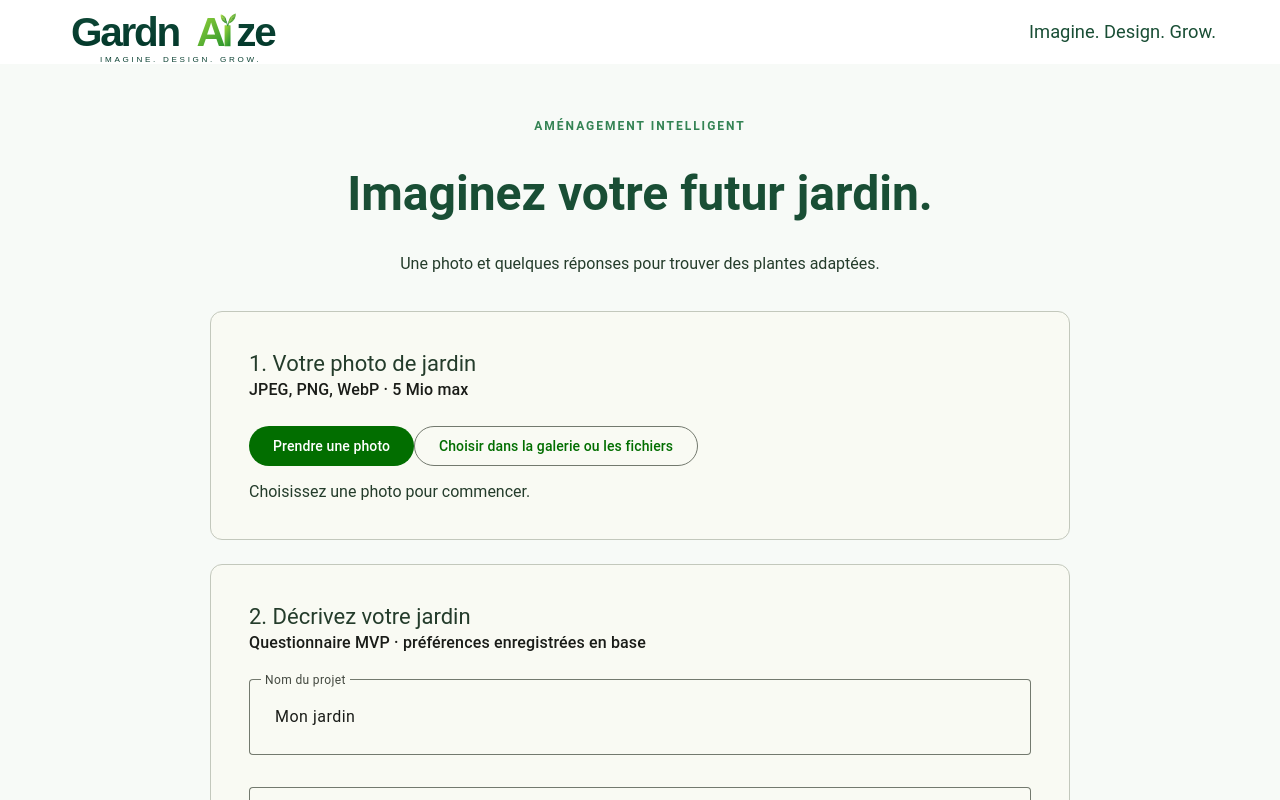
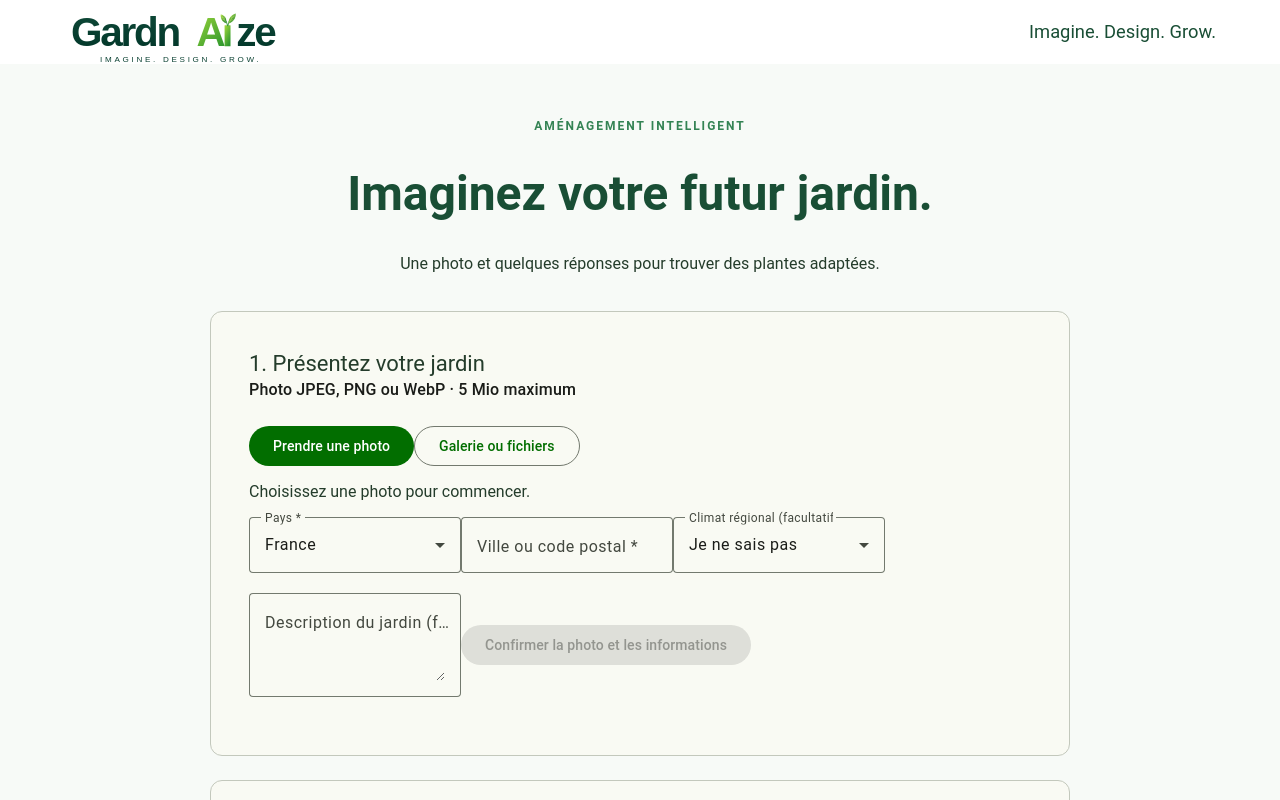
Before and after one commit to boonsuli/GardnAIze, an Angular app in the folder frontend/: page / in a window 1280 px wide. Shown: the top 800 px of the page. Built offline with nearby package versions, Linux system fonts and the light colour scheme.

Commit message:
feat(front): collect and confirm garden location with photo

```diff
--- a/frontend/src/app/app.component.html
+++ b/frontend/src/app/app.component.html
@@ -11,37 +11,72 @@
         <p>Une photo et quelques réponses pour trouver des plantes adaptées.</p>
     </header>
 
-    <mat-card appearance="outlined">
+    <mat-card appearance="outlined" class="intake">
         <mat-card-header>
-            <mat-card-title>1. Votre photo de jardin</mat-card-title>
-            <mat-card-subtitle>JPEG, PNG, WebP · 5 Mio max</mat-card-subtitle>
+            <mat-card-title>1. Présentez votre jardin</mat-card-title>
+            <mat-card-subtitle>Photo JPEG, PNG ou WebP · 5 Mio maximum</mat-card-subtitle>
         </mat-card-header>
         <mat-card-content>
             <input #photo hidden type="file" accept="image/jpeg,image/png,image/webp" (change)="onFileSelected($event)">
             <input #camera hidden type="file" accept="image/jpeg,image/png,image/webp" capture="environment" (change)="onFileSelected($event)">
-            <button mat-flat-button type="button" (click)="camera.click()">Prendre une photo</button>
-            <button mat-stroked-button type="button" (click)="photo.click()">Choisir dans la galerie ou les fichiers</button>
+            <div class="photo-actions">
+                <button mat-flat-button type="button" (click)="camera.click()">Prendre une photo</button>
+                <button mat-stroked-button type="button" (click)="photo.click()">Galerie ou fichiers</button>
+            </div>
             <p aria-live="polite">{{ message() }}</p>
             @if (preview()) {
-                <img [src]="preview()" alt="Aperçu du jardin">
+                <img [src]="preview()" alt="Aperçu du jardin sélectionné">
                 <p>{{ filename() }}</p>
+            }
+            <mat-form-field appearance="outline">
+                <mat-label>Pays *</mat-label>
+                <mat-select [value]="countryCode()" (selectionChange)="countryCode.set($event.value); editPhotoDetails()" [disabled]="photoConfirmed()">
+                    @for (country of countries; track country.code) {
+                        <mat-option [value]="country.code">{{ country.label }}</mat-option>
+                    }
+                </mat-select>
+            </mat-form-field>
+            <mat-form-field appearance="outline">
+                <mat-label>Ville ou code postal *</mat-label>
+                <input matInput #cityInput [value]="location()" (input)="location.set(cityInput.value); editPhotoDetails()"
+                    [readonly]="photoConfirmed()" maxlength="160" autocomplete="address-level2">
+            </mat-form-field>
+            <mat-form-field appearance="outline">
+                <mat-label>Climat régional (facultatif)</mat-label>
+                <mat-select [value]="climate()" (selectionChange)="climate.set($event.value); editPhotoDetails()" [disabled]="photoConfirmed()">
+                    <mat-option value="UNKNOWN">Je ne sais pas</mat-option>
+                    <mat-option value="OCEANIC">Océanique</mat-option>
+                    <mat-option value="CONTINENTAL">Continental</mat-option>
+                    <mat-option value="MEDITERRANEAN">Méditerranéen</mat-option>
+                    <mat-option value="HOT_DRY">Chaud et sec</mat-option>
+                </mat-select>
+            </mat-form-field>
+            <mat-form-field appearance="outline">
+                <mat-label>Description du jardin (facultative)</mat-label>
+                <textarea matInput #descriptionInput rows="3" maxlength="1000"
+                    [value]="gardenDescription()" (input)="gardenDescription.set(descriptionInput.value); editPhotoDetails()"
+                    [readonly]="photoConfirmed()" placeholder="Exposition, terrasse, zones à aménager…"></textarea>
+            </mat-form-field>
+            @if (!photoConfirmed()) {
+                <button mat-flat-button type="button" [disabled]="!canConfirmPhoto()" (click)="confirmPhotoDetails()">
+                    Confirmer la photo et les informations
+                </button>
+            } @else {
+                <p class="confirmation" role="status">Photo et localisation confirmées. Aucun envoi de photo n'est encore effectué.</p>
+                <button mat-stroked-button type="button" (click)="editPhotoDetails()">Modifier les informations</button>
             }
         </mat-card-content>
     </mat-card>
 
     <mat-card appearance="outlined" class="questionnaire">
         <mat-card-header>
-            <mat-card-title>2. Décrivez votre jardin</mat-card-title>
+            <mat-card-title>2. Préférences du jardin (démonstration)</mat-card-title>
             <mat-card-subtitle>Questionnaire MVP · préférences enregistrées en base</mat-card-subtitle>
         </mat-card-header>
         <mat-card-content>
             <mat-form-field appearance="outline">
                 <mat-label>Nom du projet</mat-label>
                 <input matInput #gardenNameInput [value]="gardenName()" (input)="gardenName.set(gardenNameInput.value)" maxlength="120">
-            </mat-form-field>
-            <mat-form-field appearance="outline">
-                <mat-label>Localisation</mat-label>
-                <input matInput #locationInput [value]="location()" (input)="location.set(locationInput.value)" maxlength="160">
             </mat-form-field>
             <mat-form-field appearance="outline">
                 <mat-label>Exposition</mat-label>
@@ -100,5 +135,5 @@
             }
         </mat-card-content>
     </mat-card>
-    <footer>MVP en développement · Suggestions de démonstration · Photo non transmise</footer>
+    <footer>MVP en développement · Pays, climat et description non encore persistés · Photo non transmise</footer>
 </main>
```
